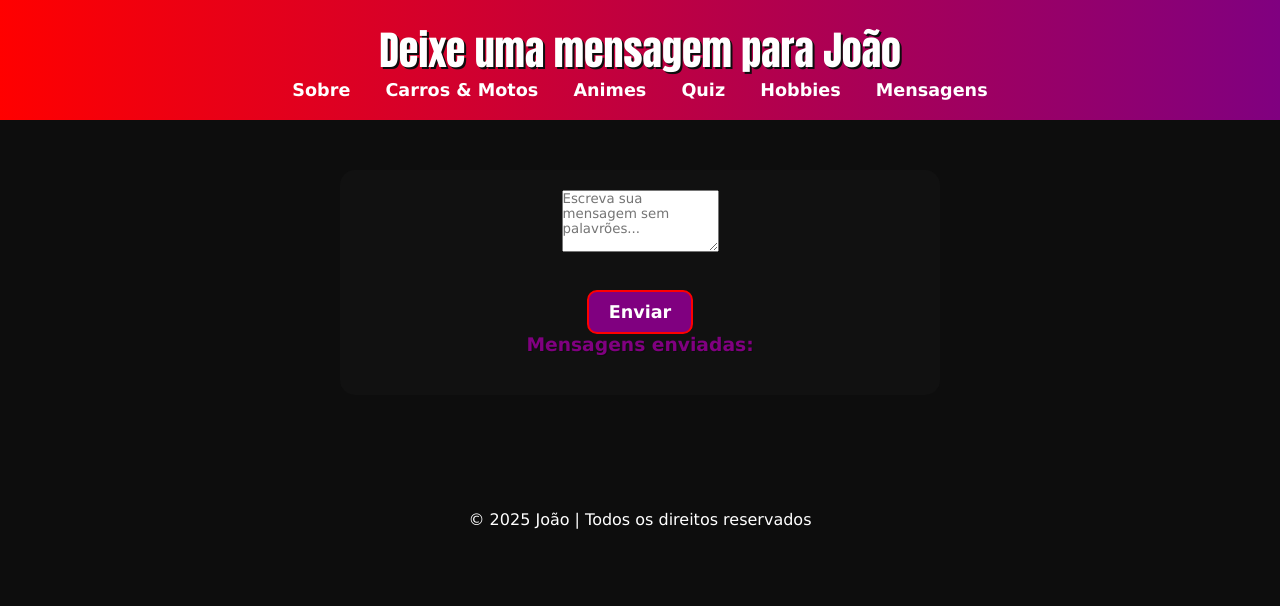
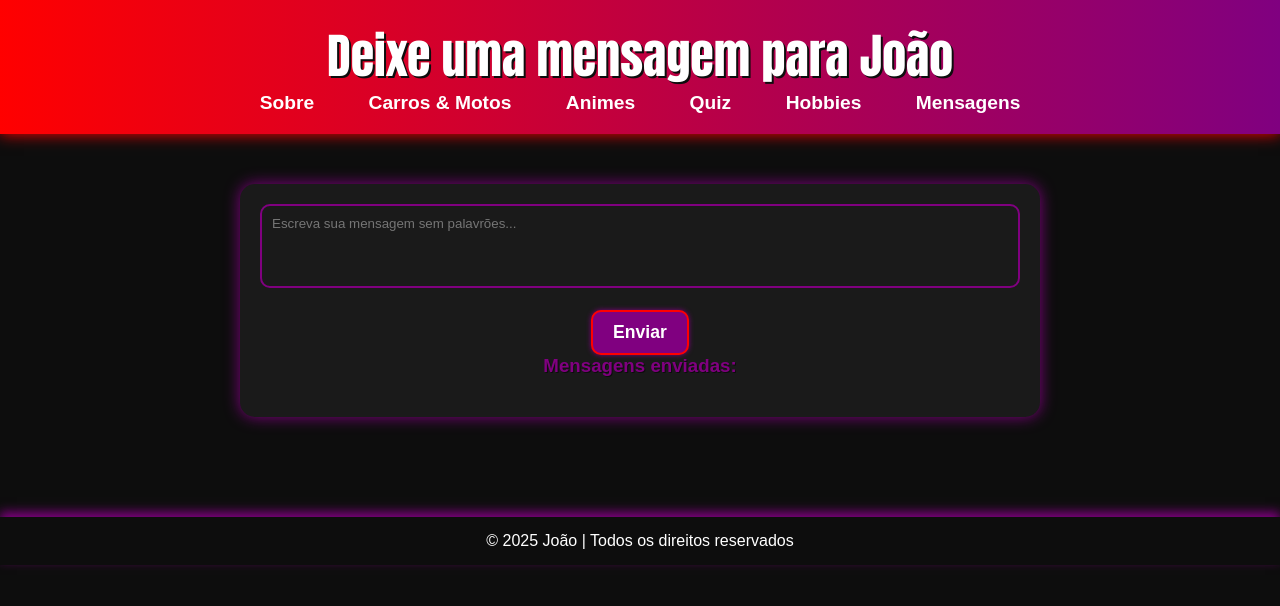
Before and after one commit to marioeluigi105/sobre-o-professor--joao, a plain HTML site: page js/mensagens.html in a window 1280 px wide. Drawn offline with Linux system fonts and the light colour scheme; files that its build step writes are made by us from their sources.

Commit message:
Update style.css

```diff
--- a/style.css
+++ b/style.css
@@ -1,9 +1,9 @@
-/* Reset */
+/* Reset básico */
 * {
     margin: 0;
     padding: 0;
     box-sizing: border-box;
-    font-family: 'Verdana', sans-serif;
+    font-family: 'Arial', sans-serif;
 }
 
 /* Cores do João */
@@ -12,6 +12,7 @@
     --vermelho: #ff0000;
     --branco: #ffffff;
     --roxo: #800080;
+    --cinza-escuro: #1a1a1a;
 }
 
 /* Corpo */
@@ -20,31 +21,34 @@ body {
     color: var(--branco);
 }
 
-/* Cabeçalho */
+/* Cabeçalho e navegação */
 header {
     background: linear-gradient(90deg, var(--vermelho), var(--roxo));
-    padding: 20px 10px;
+    padding: 20px;
     text-align: center;
+    box-shadow: 0 0 15px var(--vermelho);
 }
 
 header h1 {
-    font-size: 2.5em;
     font-family: 'Impact', sans-serif;
+    font-size: 3em;
     color: var(--branco);
     text-shadow: 2px 2px var(--preto);
 }
 
 nav a {
-    color: var(--branco);
     text-decoration: none;
     margin: 0 15px;
     font-weight: bold;
-    font-size: 1.1em;
+    font-size: 1.2em;
+    color: var(--branco);
     transition: 0.3s;
+    padding: 5px 10px;
 }
 
 nav a:hover {
     color: var(--vermelho);
+    text-shadow: 0 0 10px var(--vermelho);
 }
 
 /* Main */
@@ -52,7 +56,31 @@ main {
     padding: 30px;
 }
 
-/* Grid de imagens */
+/* Cards */
+.card {
+    background: var(--cinza-escuro);
+    border: 2px solid var(--roxo);
+    border-radius: 15px;
+    padding: 10px;
+    text-align: center;
+    transition: 0.3s;
+    overflow: hidden;
+    box-shadow: 0 0 10px var(--roxo);
+}
+
+.card:hover {
+    transform: scale(1.1);
+    border-color: var(--vermelho);
+    box-shadow: 0 0 20px var(--vermelho);
+}
+
+.card img {
+    width: 100%;
+    border-radius: 10px;
+    margin-bottom: 10px;
+}
+
+/* Grid de cards */
 .grid {
     display: grid;
     gap: 20px;
@@ -66,26 +94,6 @@ main {
     grid-template-columns: repeat(6, 1fr);
 }
 
-.grid img {
-    width: 100%;
-    border-radius: 10px;
-    transition: transform 0.3s;
-    border: 3px solid var(--roxo);
-}
-
-.grid img:hover {
-    transform: scale(1.1);
-    border-color: var(--vermelho);
-}
-
-/* Cards */
-.grid div {
-    background-color: #111;
-    padding: 10px;
-    border-radius: 10px;
-    text-align: center;
-}
-
 /* Botões */
 button {
     background: var(--roxo);
@@ -97,32 +105,31 @@ button {
     transition: all 0.3s;
     border-radius: 10px;
     font-size: 1.1em;
+    box-shadow: 0 0 5px var(--roxo);
 }
 
 button:hover {
     background: var(--vermelho);
     border-color: var(--branco);
+    box-shadow: 0 0 15px var(--vermelho);
     transform: scale(1.05);
 }
 
-/* Quiz */
-.quiz-container {
-    background-color: #111;
+/* Quiz e mural */
+.quiz-container, .mensagens-container {
+    background-color: var(--cinza-escuro);
     padding: 20px;
     border-radius: 15px;
-    max-width: 600px;
+    max-width: 800px;
     margin: 20px auto;
+    box-shadow: 0 0 15px var(--roxo);
     text-align: center;
 }
 
-.quiz-container h3 {
+.quiz-container h3, .mensagens-container h3 {
     margin-bottom: 20px;
     color: var(--roxo);
     text-shadow: 1px 1px var(--preto);
-}
-
-.quiz-container button {
-    margin-top: 15px;
 }
 
 /* Footer */
@@ -132,4 +139,16 @@ footer {
     background-color: var(--preto);
     color: var(--branco);
     margin-top: 50px;
+    box-shadow: 0 -5px 10px var(--roxo);
 }
+
+/* Textarea */
+textarea {
+    width: 100%;
+    padding: 10px;
+    border-radius: 10px;
+    border: 2px solid var(--roxo);
+    background-color: var(--cinza-escuro);
+    color: var(--branco);
+    resize: none;
+}
```
